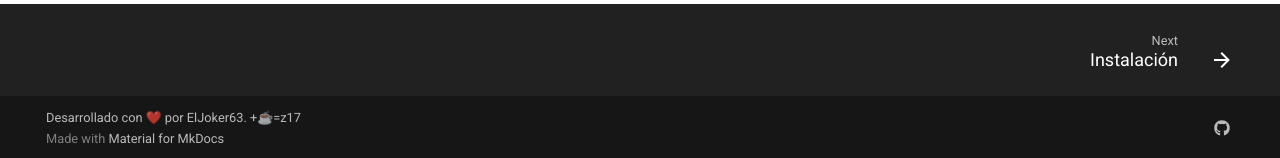
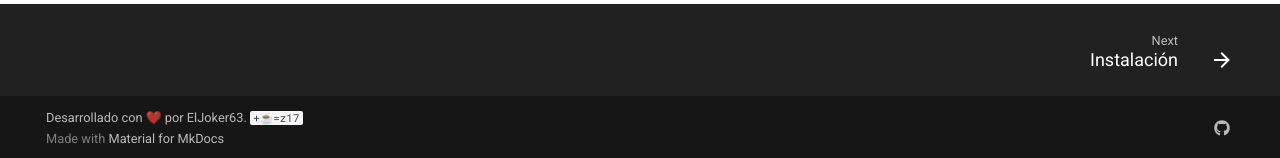
Before and after one commit to ElJoker63/apklis-downloader, an MkDocs documentation site: the page built from docs/index.md, in a window 1280 px wide and 1159 px high. Shown: the part 998-1156 px from the top of the window. Built offline with MkDocs 1.6.1 and Material for MkDocs 9.7.7, drawn with Linux system fonts in a browser that asks for light colours; comment, search, counter and statistics services are not loaded.

```diff
--- a/mkdocs.yml
+++ b/mkdocs.yml
@@ -37,7 +37,7 @@ theme:
 extra_css:
   - stylesheets/extra.css
 
-copyright: 'Desarrollado con ❤️ por ElJoker63. </>+☕️=z17'
+copyright: 'Desarrollado con ❤️ por ElJoker63. <code></>+☕️=z17</code>'
 
 extra:
   social:
```
